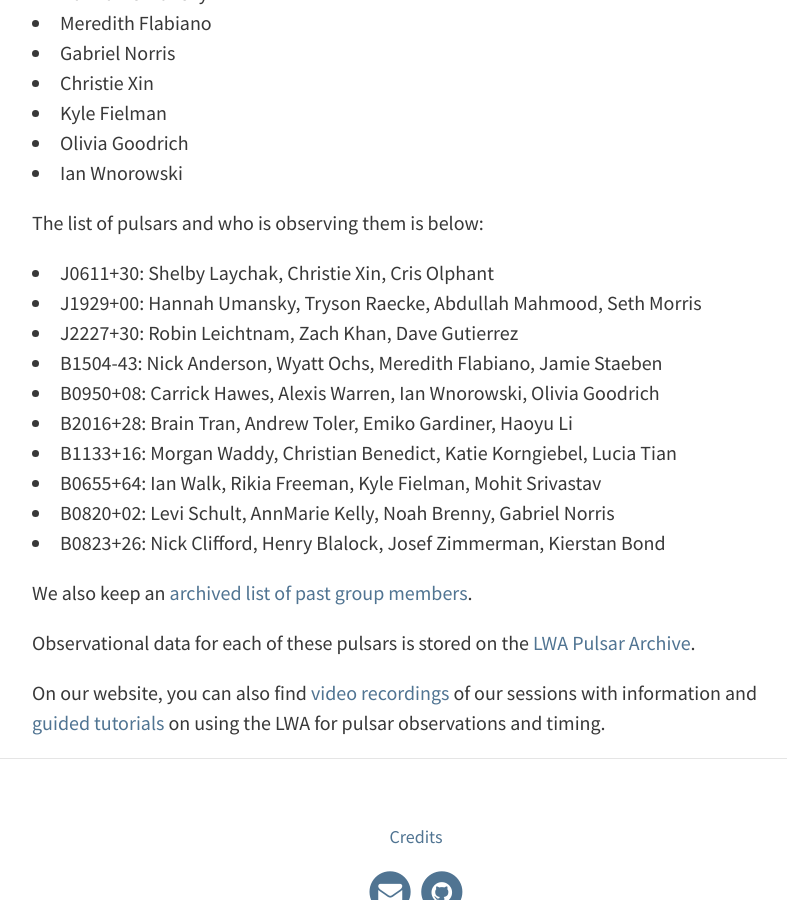
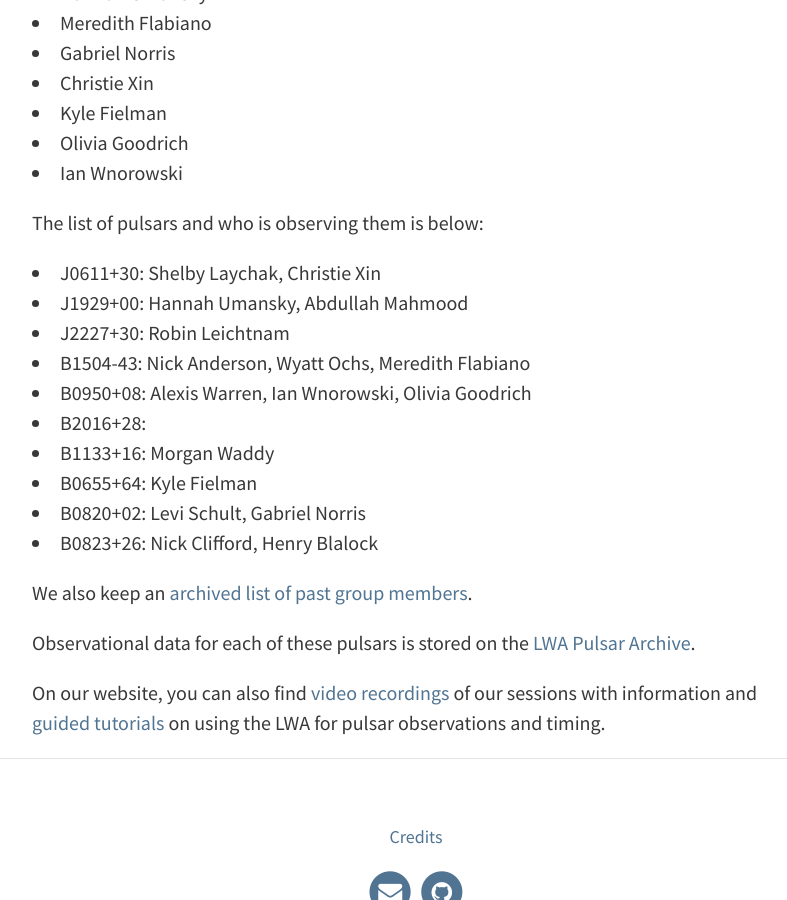
Before and after one commit to pulsar-observers/pulsar-observers.github.io, a Jekyll site: the page built from _pages/timing.md, in a window 1280 px wide and 900 px high, scrolled down 1107 px. Shown: the whole window, without its empty margins (224-1011 px from the left). Built offline with Jekyll 4.4.1, drawn with Linux system fonts in a browser that asks for light colours.

Commit message:
Update timing.md

```diff
--- a/_pages/timing.md
+++ b/_pages/timing.md
@@ -35,16 +35,16 @@ Our group members are:
 
 The list of pulsars and who is observing them is below:
 
-- J0611+30: Shelby Laychak, Christie Xin, Cris Olphant
-- J1929+00: Hannah Umansky, Tryson Raecke, Abdullah Mahmood, Seth Morris
-- J2227+30: Robin Leichtnam, Zach Khan, Dave Gutierrez
-- B1504-43: Nick Anderson, Wyatt Ochs, Meredith Flabiano, Jamie Staeben
-- B0950+08: Carrick Hawes, Alexis Warren, Ian Wnorowski, Olivia Goodrich
-- B2016+28: Brain Tran, Andrew Toler, Emiko Gardiner, Haoyu Li
-- B1133+16: Morgan Waddy, Christian Benedict, Katie Korngiebel, Lucia Tian
-- B0655+64: Ian Walk, Rikia Freeman, Kyle Fielman, Mohit Srivastav
-- B0820+02: Levi Schult, AnnMarie Kelly, Noah Brenny, Gabriel Norris
-- B0823+26: Nick Clifford, Henry Blalock, Josef Zimmerman, Kierstan Bond
+- J0611+30: Shelby Laychak, Christie Xin
+- J1929+00: Hannah Umansky, Abdullah Mahmood
+- J2227+30: Robin Leichtnam
+- B1504-43: Nick Anderson, Wyatt Ochs, Meredith Flabiano
+- B0950+08: Alexis Warren, Ian Wnorowski, Olivia Goodrich
+- B2016+28:
+- B1133+16: Morgan Waddy
+- B0655+64: Kyle Fielman
+- B0820+02: Levi Schult, Gabriel Norris
+- B0823+26: Nick Clifford, Henry Blalock
 
 We also keep an [archived list of past group members]({{ site.url }}{{ site.baseurl }}/past-members/).
 
```
